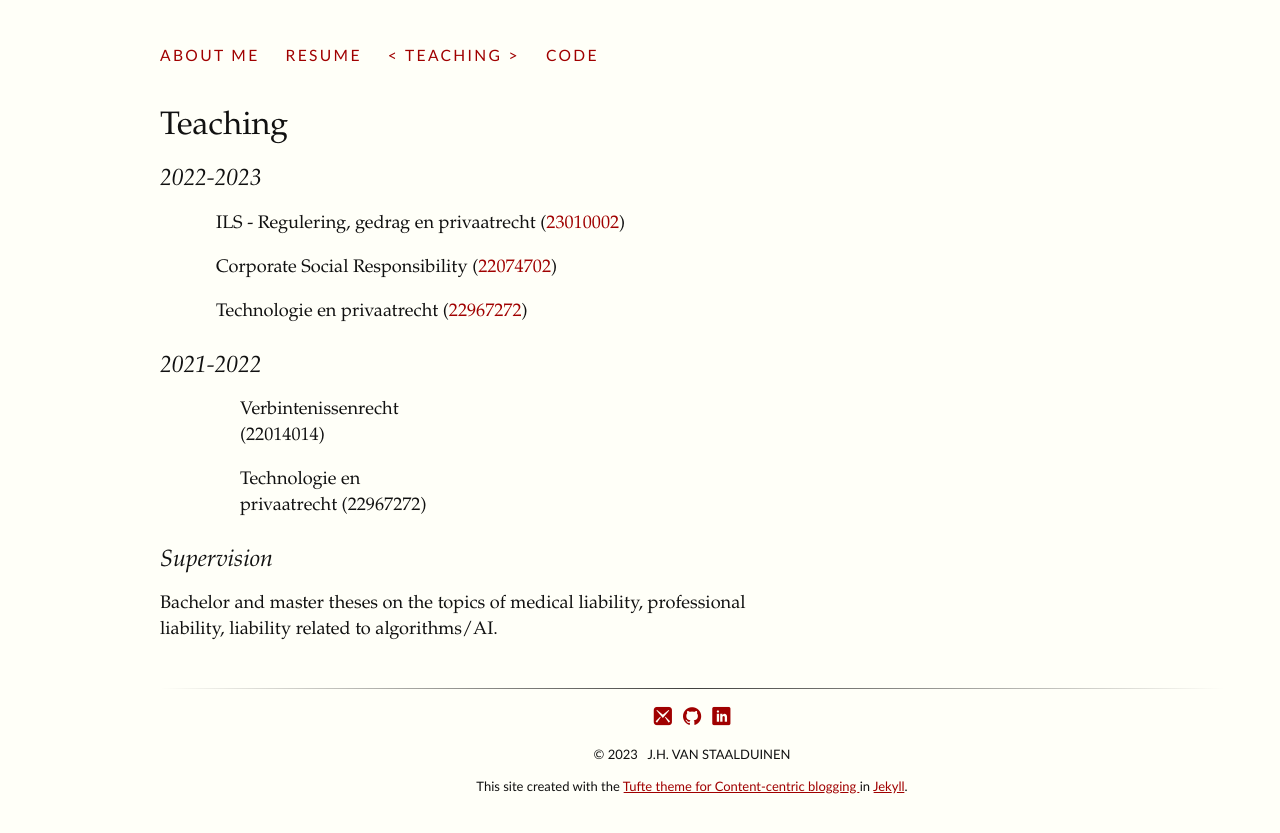
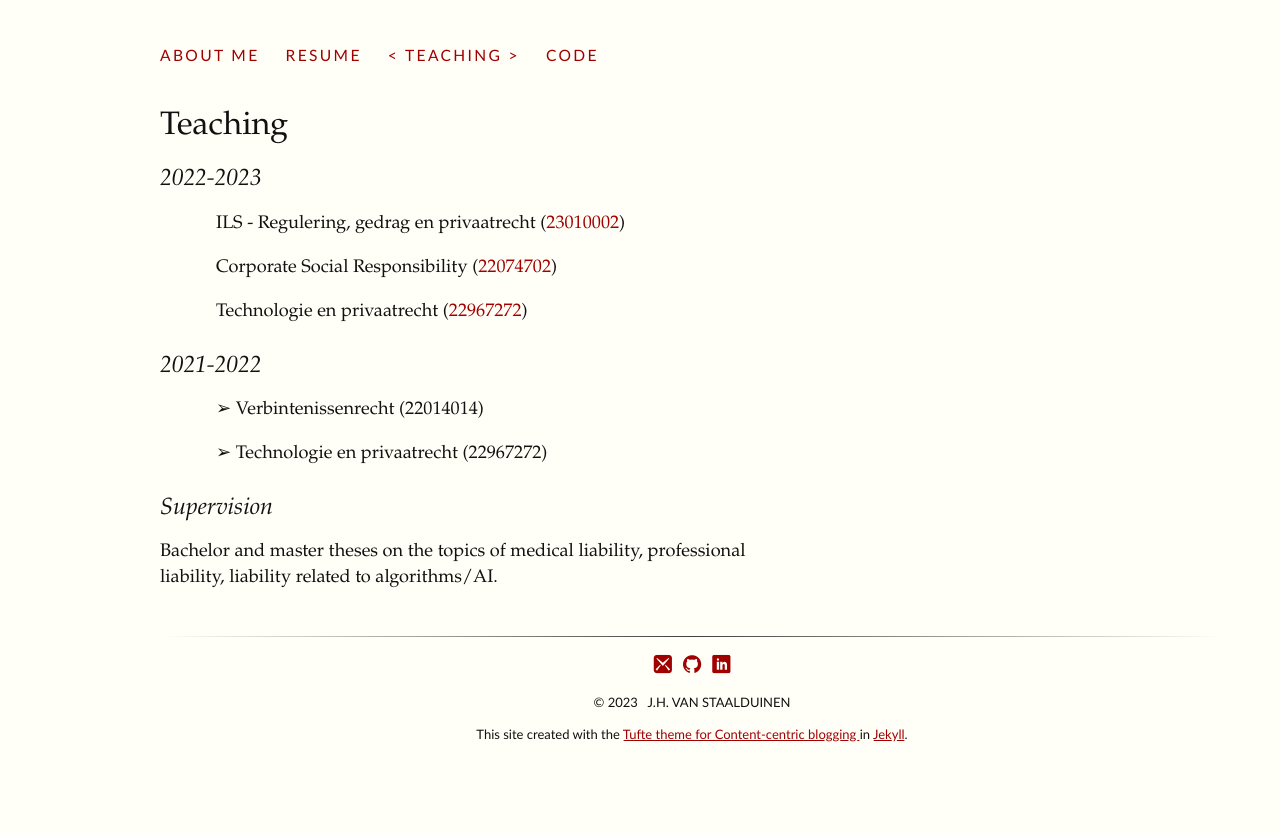
Before and after one commit to jhvanstaalduinen/jhvanstaalduinen.github.io, a Jekyll site: the page built from teaching/index.md, in a window 1280 px wide. Shown: the top 833 px of the page. Built offline with Jekyll 4.4.1, drawn with Linux system fonts in a browser that asks for light colours; some web fonts are replaced; part of the change alters nothing that is shown.

```diff
--- a/teaching/index.md
+++ b/teaching/index.md
@@ -13,8 +13,8 @@ title: Teaching
 
 ### 2021-2022
 
-- - Verbintenissenrecht (22014014)
-- - Technologie en privaatrecht (22967272)
+- &#10146; Verbintenissenrecht (22014014)
+- &#10146; Technologie en privaatrecht (22967272)
 
 
 ### Supervision
```
